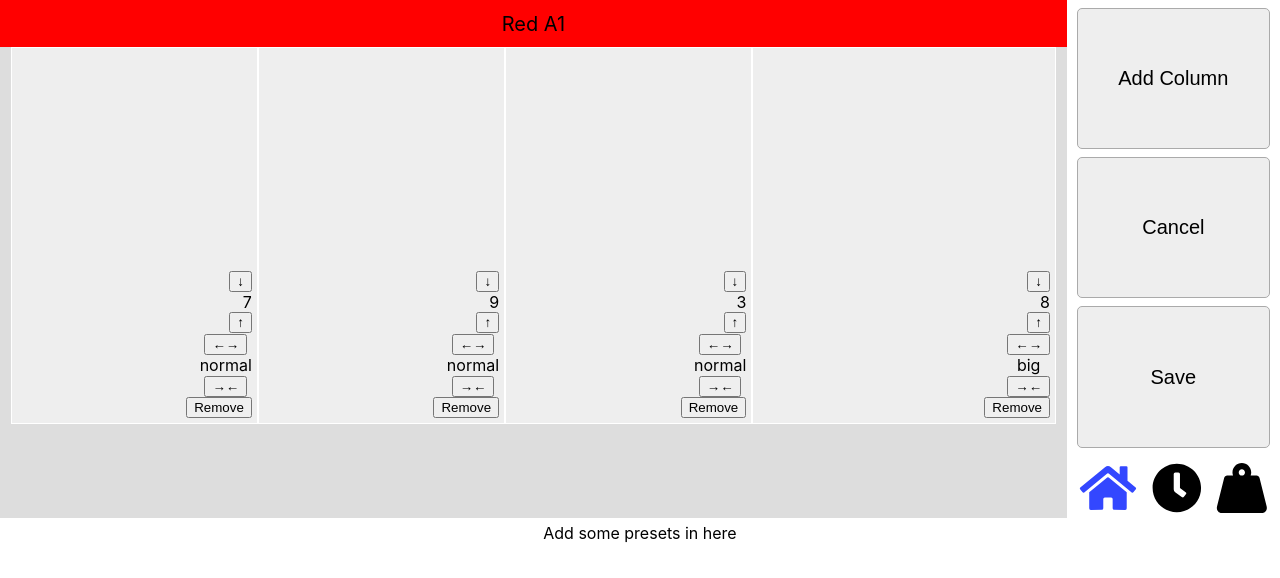
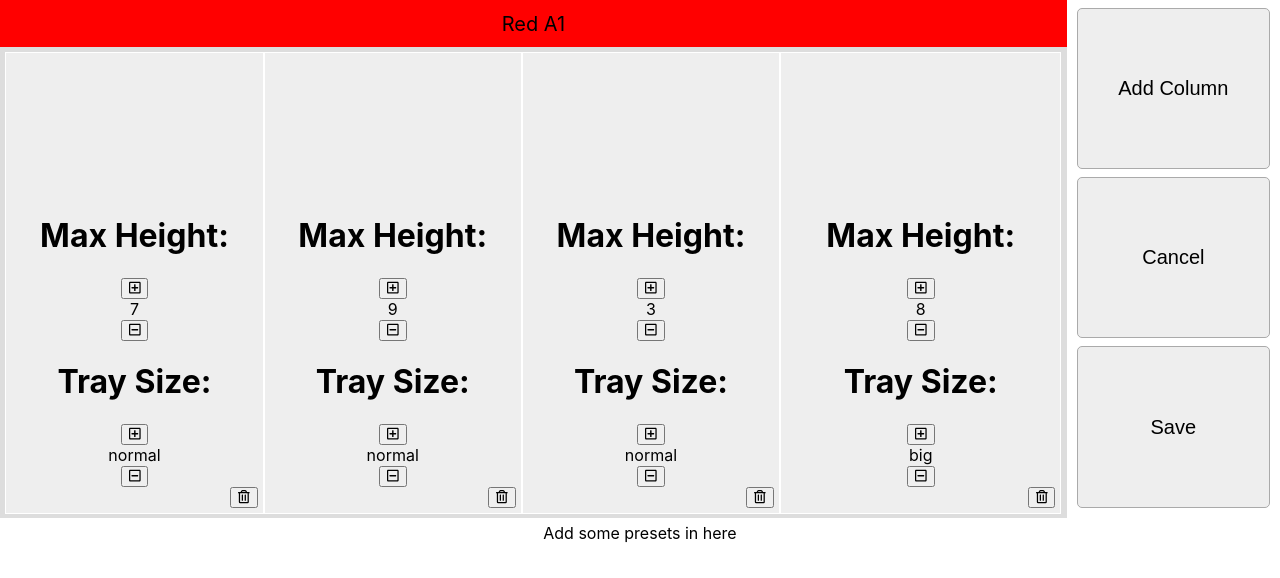
Before and after one commit to Kacper-Lubisz/TrayMaster, a React (Create React App) app: page / in a window 1280 px wide. Both pictures are taken after a click on the button "Edit Shelf". Shown: the top 578 px of the page. Built offline with nearby package versions, Linux system fonts and the light colour scheme.

Commit message:
Polished Edit-Shelf functionality
* Extracted functions in edit shelf
* Added documentation
* Hid keyboard switcher in Edit-Shelf-Mode
* Changed how column size is stored
* Increased the size of tray size
* Added icons to Edit-Shelf-Mode

```diff
--- a/src/ShelfView.tsx
+++ b/src/ShelfView.tsx
@@ -55,6 +55,11 @@ export class ShelfView extends React.Component<ShelfViewProps, ShelfViewState> {
         };
     }
 
+    /**
+     * This is a callback which is callable by child components and sets the current selection
+     * @param newMap The map of trays to their selection
+     * @param callback A callback to call after setting the selection
+     */
     public setSelected(newMap: Map<Tray | TraySpace, boolean>, callback?: ((() => void) | undefined)) {
         this.setState({
             ...this.state,
@@ -62,13 +67,20 @@ export class ShelfView extends React.Component<ShelfViewProps, ShelfViewState> {
         }, callback);
     }
 
+    /**
+     * Returns if a tray is selected
+     * @param tray A tray or tray space to be tested
+     */
     public isTraySelected(tray: Tray | TraySpace) {
         return this.state.selected.get(tray);
     }
 
+    /**
+     * Returns whether the there are multiple selected trays
+     */
     public areMultipleTraysSelected() {
         const currSelected = Array.from(this.state.selected.entries())
-                                  .filter(([_, value]) => value);
+                                  .filter(([_, selected]) => selected);
         return currSelected.length > 1;
     }
 
@@ -315,26 +327,48 @@ export class ShelfView extends React.Component<ShelfViewProps, ShelfViewState> {
         // throw Error("Unimplemented method stub");
     }
 
+    /**
+     * This method adds a new column to the current shelf and is called when the add column button is pressed.
+     */
     addColumn() {
         this.state.currentShelf.columns.push(Column.create(
             [],
             this.state.currentShelf.columns.length,
             this.state.currentShelf,
-            "normal",
+            {label: "normal", sizeRatio: 2.5},
             3
         ));
         this.forceUpdate();
     }
 
     /**
-     * This method exists edit shelf mode
+     * This method is called when edit shelf mode is exited and the changes are not rolled back
      */
-    exitEditShelf() {
+    finaliseEditShelf() {
+
+        this.state.currentShelf.columns.forEach(column => { // remove trays over max height
+            if (column.maxHeight) {
+                const traysToPop = Math.max(column.trays.length - column.maxHeight, 0);
+                column.trays.splice(column.trays.length - traysToPop - 1, traysToPop).forEach(removed =>
+                    this.state.selected.delete(removed)
+                );
+
+            }
+        });
+
         this.setState({
             ...this.state,
             isEditShelf: !this.state.isEditShelf
         });
-        //todo
+    }
+
+    /**
+     * This method is called when edit shelf mode is exited and the changes **are** rolled back
+     */
+    discardEditShelf() {
+
+        //todo unimplemented
+        this.finaliseEditShelf();
     }
 
 
@@ -345,12 +379,15 @@ export class ShelfView extends React.Component<ShelfViewProps, ShelfViewState> {
         throw Error("Unimplemented method stub");
     }
 
+    /**
+     * This method removes all the trays that are currently selected
+     */
     clearTrays() {
         const newSelectedMap = new Map(this.state.selected ?? new Map<Tray, boolean>());
 
         const reindexColumns = new Set<Column>();
         this.state.selected.forEach((selected, tray) => {
-
+            if (selected) {
                 newSelectedMap.set(tray, false);
                 if (tray instanceof Tray) {
                     const column = tray.parentColumn;
@@ -362,6 +399,7 @@ export class ShelfView extends React.Component<ShelfViewProps, ShelfViewState> {
                     reindexColumns.add(column);
 
                 }
+            }
         });
         reindexColumns.forEach((column) => {
             column.trays.forEach((tray, index) => tray.index = index);
@@ -370,6 +408,10 @@ export class ShelfView extends React.Component<ShelfViewProps, ShelfViewState> {
         this.setSelected(newSelectedMap);
     }
 
+    /**
+     * This method builds a search query composed of the selected categories by expiry order and then opens the search
+     * page with it open
+     */
     makeSearch() {
 
         // the lack of type inference here is nasty
@@ -403,8 +445,8 @@ export class ShelfView extends React.Component<ShelfViewProps, ShelfViewState> {
                 <SideBar
                     buttons={this.state.isEditShelf ? [
                         {name: "Add Column", onClick: this.addColumn.bind(this)},
-                        {name: "Cancel", onClick: this.exitEditShelf.bind(this)},
-                        {name: "Save", onClick: this.exitEditShelf.bind(this)},
+                        {name: "Cancel", onClick: this.discardEditShelf.bind(this)},
+                        {name: "Save", onClick: this.finaliseEditShelf.bind(this)},
                     ] : [ // Generate sidebar buttons
                         {name: "Settings", onClick: () => alert("Settings")},
                         {name: "Back", onClick: () => alert("Back")},
@@ -421,6 +463,7 @@ export class ShelfView extends React.Component<ShelfViewProps, ShelfViewState> {
                         {name: "weight", icon: faWeightHanging}
                     ]}
                     keyboardSwitcher={this.switchKeyboard.bind(this)}
+                    showKeyboardSwitcher={!this.state.isEditShelf}
                     currentKeyboard={this.state.currentKeyboard}
                 />
 
--- a/src/SideBar.tsx
+++ b/src/SideBar.tsx
@@ -31,6 +31,12 @@ interface SideBarProps {
      * The current keyboard, used for highlighting the active
      */
     currentKeyboard: KeyboardName
+
+    /**
+     * If the keyboardSwitcher should be displayed
+     */
+    showKeyboardSwitcher: boolean
+
 }
 
 /**
@@ -87,7 +93,7 @@ export class SideBar extends React.Component<SideBarProps> {
             <div id="sideBar">
                 <Keyboard buttons={this.props.buttons} gridX={1}/>
 
-                <div id="kb-switcher">
+                {this.props.showKeyboardSwitcher && <div id="kb-switcher">
                     {this.props.keyboards.map((keyboard) =>
                         <KeyboardSwitchBtn
                             key={keyboard.name}
@@ -96,7 +102,7 @@ export class SideBar extends React.Component<SideBarProps> {
                             icon={keyboard.icon}
                         />
                     )}
-                </div>
+                </div>}
             </div>
         );
     }
--- a/src/ViewPort.tsx
+++ b/src/ViewPort.tsx
@@ -3,7 +3,12 @@ import "pepjs";
 import "./styles/shelfview.scss";
 import {FontAwesomeIcon} from "@fortawesome/react-fontawesome";
 import {faCheckCircle as tickSolid} from "@fortawesome/free-solid-svg-icons";
-import {faCheckCircle as tickLine} from "@fortawesome/free-regular-svg-icons";
+import {
+    faCheckCircle as tickLine,
+    faMinusSquare as minus,
+    faPlusSquare as plus,
+    faTrashAlt as trash
+} from "@fortawesome/free-regular-svg-icons";
 import {Column, Shelf, Tray} from "./core/MockWarehouse";
 import classNames from "classnames/bind";
 
@@ -48,6 +53,10 @@ const LONG_PRESS_TIMEOUT = 300;
  */
 export class ViewPort extends React.Component<ViewPortProps, ViewPortState> {
 
+    /**
+     * This stores the tray spaces.  The tray spaces must be stored and not rebuild each time because otherwise the two
+     * different object would be different keys of the selection map
+     */
     private traySpaces: Map<Column, TraySpace[]> = new Map();
 
     constructor(props: ViewPortProps) {
@@ -282,68 +291,100 @@ export class ViewPort extends React.Component<ViewPortProps, ViewPortState> {
         );
     }
 
+    /**
+     * This is the listener for incrementing/decrementing the max height of a column
+     * @param column The column to inc/dec
+     * @param changeType Either increment or decrement
+     */
+    changeColumnHeight(column: Column, changeType: "inc" | "dec") {
+        let change = changeType === "inc" ? 1
+                                          : -1;
+        column.maxHeight = Math.max(change + (column.maxHeight ?? 1), 1);
+        this.traySpaces.delete(column);
+        this.forceUpdate();
+    }
+
+    /**
+     * This is the listener for increasing/decreasing the width of a column
+     * @param column The column to inc/dec
+     * @param changeType Either increase or decrease
+     */
+    changeColumnSize(column: Column, changeType: "inc" | "dec") {
+        if (changeType === "inc") { //todo implement the database here
+            if (column.size?.label === "small") {
+                column.size = {label: "normal", sizeRatio: 2.5};
+            } else if (column.size?.label === "normal") {
+                column.size = {label: "big", sizeRatio: 3.5};
+            }
+        } else {
+            if (column.size?.label === "big") {
+                column.size = {label: "normal", sizeRatio: 2.5};
+            } else if (column.size?.label === "normal") {
+                column.size = {label: "small", sizeRatio: 1.5};
+            }
+        }
+        this.forceUpdate();
+    }
+
+    /**
+     * The listener for removing a column
+     * @param column The column to remove
+     */
+    removeColumn(column: Column) {
+        const shelf: Shelf | undefined = column.parentShelf;
+        if (shelf) {
+            const index = shelf.columns.indexOf(column);
+            shelf.columns.splice(index, 1);
+        } else throw Error("Shelf undefined");
+
+        this.forceUpdate();
+    }
+
+    /**
+     * This method renters a column.  It can either render it in or out of shelf edit mode depending on the props.
+     * @param column The column to draw
+     * @param order The index of the column
+     */
     renderColumn(column: Column, order: number) {
         return this.props.isShelfEdit ? <div
             style={{
                 order: order,
-                flexGrow: column.size === "small" ? 2 :
-                          column.size === "normal" ? 3
-                                                   : 4
+                flexGrow: column.size?.sizeRatio ?? 1
             }}
             className="column"
             key={order}
         >
-            <button onClick={() => {
-                const shelf: Shelf | undefined = column.parentShelf;
-                if (shelf) {
-                    const index = shelf.columns.indexOf(column);
-                    shelf.columns.splice(index, 1);
-                } else {
-                    throw Error("Shelf undefined");
-                }
-                this.forceUpdate();
-            }}>Remove
+            <button onClick={this.removeColumn.bind(this, column)}> {/*todo revise these icon*/}
+                <FontAwesomeIcon icon={trash}/>
             </button>
 
-            <div>
-                <button onClick={() => {
-                    if (column.size === "small") {
-                        column.size = "normal";
-                    } else if (column.size === "normal") {
-                        column.size = "big";
-                    }
-                    this.forceUpdate();
-                }}>{"←→"}</button>
+            <div id="sizeControls">
+                <h1>Tray Size:</h1>
+                <button onClick={this.changeColumnSize.bind(this, column, "inc")}>
+                    <FontAwesomeIcon icon={plus}/>
+                </button>
 
-                <div id="columnSize">{column.size ?? "?"}</div>
-                <button onClick={() => {
-                    if (column.size === "big") {
-                        column.size = "normal";
-                    } else if (column.size === "normal") {
-                        column.size = "small";
-                    }
-                    this.forceUpdate();
-                }}>{"→←"}</button>
+                <div>{column.size?.label ?? "?"}</div>
+                <button onClick={this.changeColumnSize.bind(this, column, "dec")}>
+                    <FontAwesomeIcon icon={minus}/>
+                </button>
             </div>
 
-            <button onClick={() => {
-                column.maxHeight = 1 + (column.maxHeight ?? 3);
-                this.traySpaces.delete(column);
-                this.forceUpdate();
-            }}>{"↑"}</button>
-            <div id="columnHeight">{column.maxHeight ?? "?"}</div>
-            <button onClick={() => {
-                column.maxHeight = -1 + (column.maxHeight ?? 3);
-                this.traySpaces.delete(column);
-                this.forceUpdate();
-            }}>{"↓"}</button>
+            <div id="heightControls">
+                <h1>Max Height:</h1>
+                <button onClick={this.changeColumnHeight.bind(this, column, "inc")}>
+                    <FontAwesomeIcon icon={plus}/>
+                </button>
+                <div>{column.maxHeight ?? "?"}</div>
+                <button onClick={this.changeColumnHeight.bind(this, column, "dec")}>
+                    <FontAwesomeIcon icon={minus}/>
+                </button>
+            </div>
 
         </div> : <div
                    style={{
                        order: order,
-                       flexGrow: column.size === "small" ? 2 :
-                                 column.size === "normal" ? 3
-                                                          : 4
+                       flexGrow: column.size?.sizeRatio ?? 1
                    }}
                    className="column"
                    key={order}
@@ -381,7 +422,7 @@ export class ViewPort extends React.Component<ViewPortProps, ViewPortState> {
                             <div className="trayCustomField" key={4}>{tray.customField ?? ""}</div>
                         ]}
                         {!(tray instanceof Tray) && [
-                            index === column.trays.length && <p key={1}>Tray Space!!! {tray.index}</p>
+                            index === column.trays.length && <p key={1}>EMPTY TRAY {tray.index}</p>
                         ]}
 
                     </div>
@@ -389,6 +430,10 @@ export class ViewPort extends React.Component<ViewPortProps, ViewPortState> {
                </div>;
     }
 
+    /**
+     * This method clears the tray spaces, selections and longPress if the shelf that is being displayed is changed.
+     * @inheritDoc
+     */
     componentDidUpdate(prevProps: Readonly<ViewPortProps>, prevState: Readonly<ViewPortState>, snapshot?: any): void {
         if (this.props.shelf !== prevProps.shelf) {
             this.traySpaces.clear();
@@ -399,9 +444,17 @@ export class ViewPort extends React.Component<ViewPortProps, ViewPortState> {
         }
     }
 
+    /**
+     * This method pads the tray arrays of a column with TraySpaces such that the the length of the returned array is
+     * the max height of the column.  If the column has an undefined max height, it is padded with one empty space.
+     * This method stores the tray spaces that are added in the traySpaces field such that the same TraySpace object is
+     * always returned.  The same object being returned is important if it is going to be used as th key of a map.     *
+     * @param column The column to pad
+     * @return The padded array.
+     */
     padWithTraySpaces(column: Column): (Tray | TraySpace)[] {
 
-        const missingTrays = column.maxHeight ? column.maxHeight - column.trays.length
+        const missingTrays = column.maxHeight ? Math.max(0, column.maxHeight - column.trays.length)
                                               : 1;
 
         const existing: TraySpace[] | undefined = this.traySpaces.get(column);
--- a/src/styles/_viewport.scss
+++ b/src/styles/_viewport.scss
@@ -2,6 +2,11 @@
 
 // Import system-wide variables: we need to know $accent-colour here
 @import "variables";
+
+#sizeControls, #heightControls { // todo fixme revise this style
+  width: 100%;
+  display: inline;
+}
 
 // Shelf
 #shelf {
@@ -11,8 +16,8 @@
   flex-wrap: nowrap;
   justify-content: space-around;
   align-items: stretch;
-  margin: 0 1%;
-  height: 80%;
+  margin: .5% .5%;
+  height: 98%;
 
   // Disable text selection: makes clicking and dragging feel less janky
   user-select: none;
@@ -34,6 +39,10 @@
     border: 1px solid white;
     text-align: center;
     background-color: #eee;
+
+    .tray:last-child {
+      margin: 0;
+    }
 
     .tray {
       // Layout
```
Also changed, not shown: src/core/MockWarehouse.ts (+11 -2 lines). Lines whose indentation alone changed are shown as unchanged.
